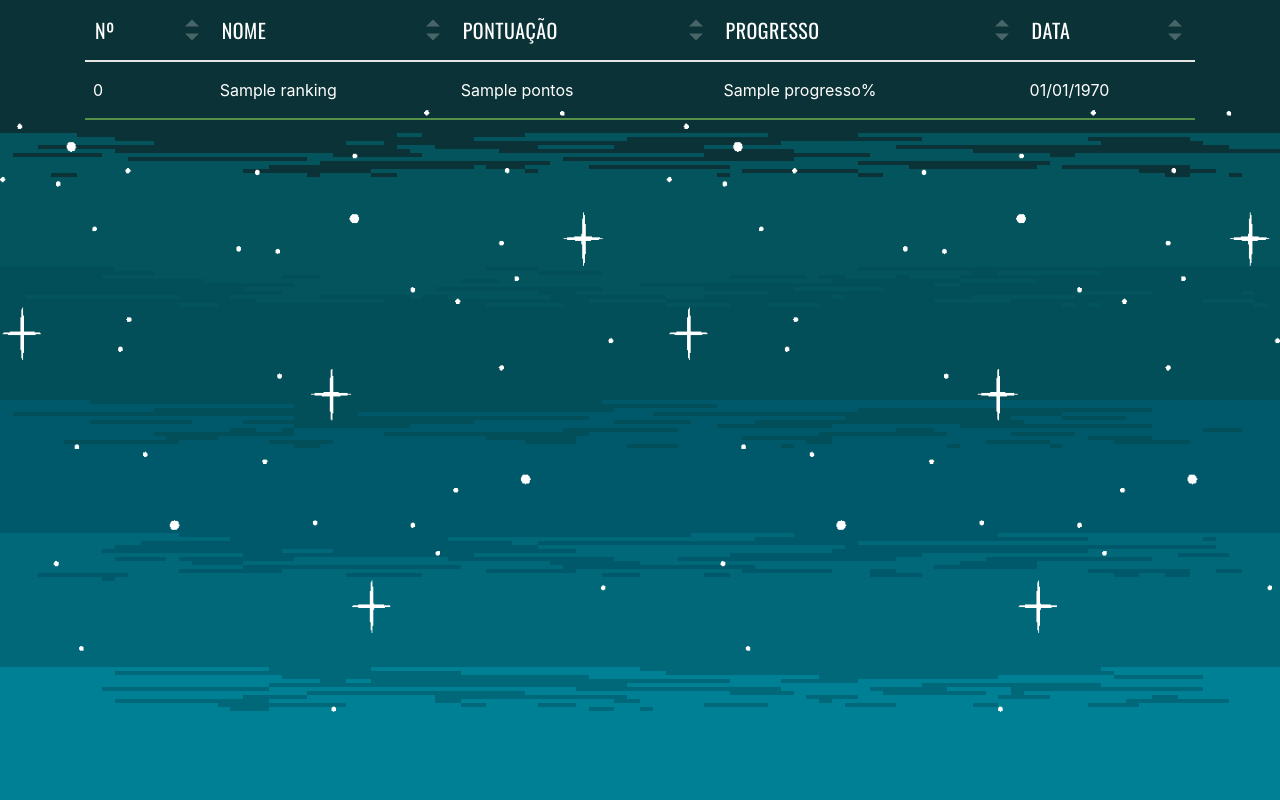
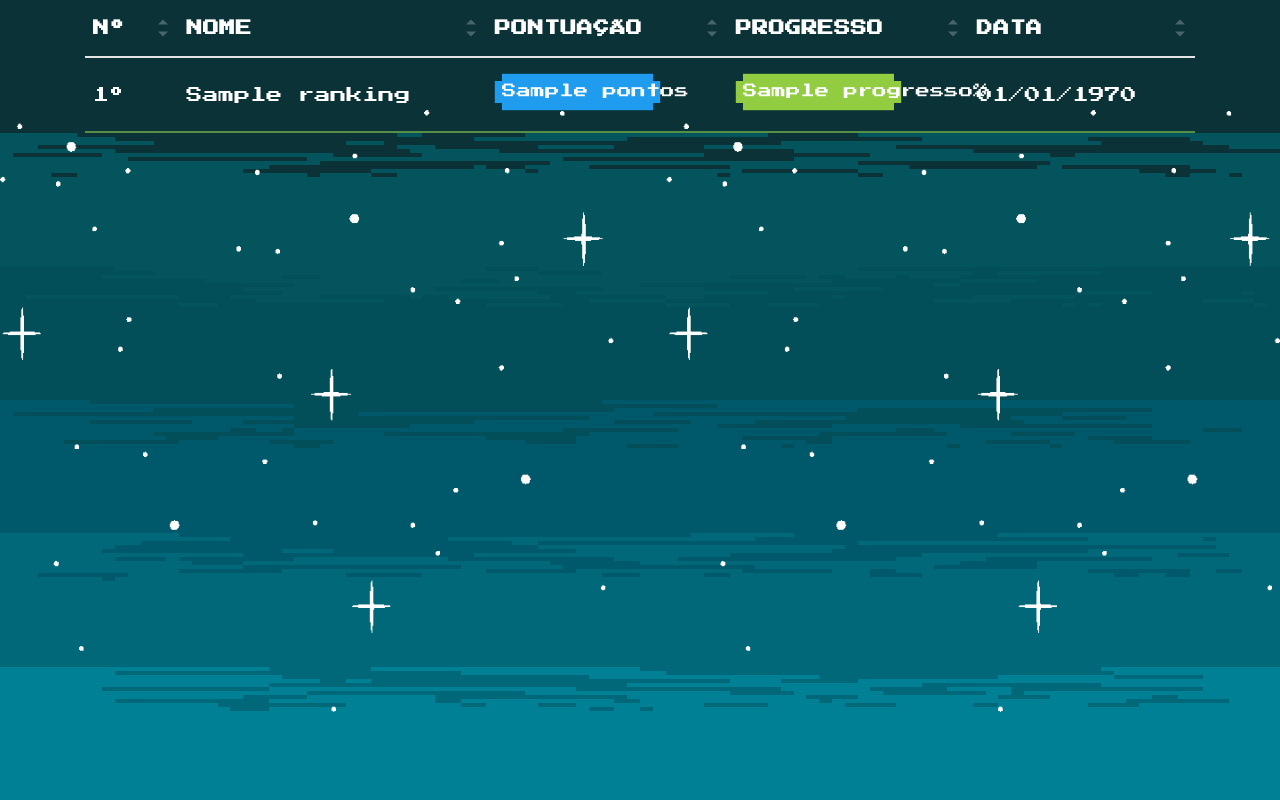
Before and after one commit to 1995Everton/Arcano, a PHP site: template view/pages/Ranking.php in a window 1280 px wide. Run offline with PHP 8.4, Linux system fonts and the light colour scheme; the template is opened without the code that fills it: most values are stand-ins (such as "Sample title", 1, 10 or a date in 2020); some libraries are stand-ins or nearby versions.

Commit message:
NES.css Global

```diff
--- a/public/css/table.css
+++ b/public/css/table.css
@@ -1,4 +1,3 @@
-@import url(https://fonts.googleapis.com/css?family=Oswald:400|Raleway:400,700,400italic,700italic);
 *,
 :before,
 :after {
@@ -27,7 +26,6 @@ table td {
 }
 
 table th {
-    font: 400 1.25em/1 'Oswald', sans-serif;
     letter-spacing: 0.025em;
     outline: none;
     padding-right: 2em;
@@ -243,7 +241,6 @@ footer a {
 
     table td:before {
         content: attr(data-label);
-        font: 400 1.125em/1 'Oswald', sans-serif;
         left: 0.5em;
         position: absolute;
         top: 0.125em;
--- a/view/header.php
+++ b/view/header.php
@@ -6,12 +6,16 @@
      <!-- Plugins CSS-->
     <link rel="stylesheet" href="css/lib/bootstrap.css">
     <link rel="stylesheet" href="css/lib/fontawesome/css/all.min.css">
+    <link href="https://unpkg.com/nes.css@2.2.0/css/nes.min.css" rel="stylesheet" />
+    <link href="https://fonts.googleapis.com/css?family=Press+Start+2P" rel="stylesheet">
+    <link href="https://unpkg.com/nes.css/css/nes.css" rel="stylesheet" />
      <!-- Css Projeto-->
     <link rel="stylesheet" href="css/footer.css">
     <link rel="stylesheet" href="css/dropdown.css">
     <link rel="stylesheet" type="text/css" href="css/testeBG.css">
     <!-- Plugins JavaScript-->
     <script src='http://cdnjs.cloudflare.com/ajax/libs/jquery/2.1.3/jquery.min.js'></script>
+
 </head>
 <body>
     <?php if(isset($_SESSION['id_usuarios'])):
--- a/view/pages/Enigma.php
+++ b/view/pages/Enigma.php
@@ -1,7 +1,4 @@
 <link rel="stylesheet" href="css/enigma_engine.css">
-<link href="https://unpkg.com/nes.css@2.2.0/css/nes.min.css" rel="stylesheet" />
-<link href="https://fonts.googleapis.com/css?family=Press+Start+2P" rel="stylesheet">
-<link href="https://unpkg.com/nes.css/css/nes.css" rel="stylesheet" />
 <div class="sky">
     <div class="sky-level">
     </div>
--- a/view/pages/Ranking.php
+++ b/view/pages/Ranking.php
@@ -1,26 +1,3 @@
-<!--<table class="table">-->
-<!--    <thead>-->
-<!--        <tr>-->
-<!--            <th scope="col">#</th>-->
-<!--            <th scope="col">Nome</th>-->
-<!--            <th scope="col">Pontuação</th>-->
-<!--            <th scope="col">Progresso</th>-->
-<!--            <th scope="col">Data</th>-->
-<!--        </tr>-->
-<!--    </thead>-->
-<!--    <tbody>-->
-<!--        --><?php //foreach ($ranking as $key =>$usuario):?>
-<!--            <tr>-->
-<!--                <th scope="row">--><?//= $key;?><!--</th>-->
-<!--                <td>--><?//= $usuario['nome_usuario'];?><!--</td>-->
-<!--                <td>--><?//= $usuario['pontos'];?><!--</td>-->
-<!--                <td>--><?//= $usuario['progresso']."%";?><!--</td>-->
-<!--                <td>--><?//= date("d/m/Y", strtotime($usuario['data']));?><!--</td>-->
-<!--            </tr>-->
-<!--        --><?php //endforeach;?>
-<!--    </tbody>-->
-<!--</table>-->
-
 <link rel="stylesheet" href="css/table.css">
 
 <div class="sky">
@@ -47,10 +24,18 @@
                 <tbody>
                 <?php foreach ($ranking as $key =>$usuario):?>
                     <tr>
-                        <td data-label="Nº"><?= $key;?></td>
+                        <td data-label="Nº"><?= ($key+1)."º";?></td>
                         <td data-label="Nome"><?= $usuario['nome_usuario'];?></td>
-                        <td data-label="Pontuação"><?= $usuario['pontos'];?></td>
-                        <td data-label="Progresso"><?= $usuario['progresso']."%";?></td>
+                        <td data-label="Pontuação">
+                            <a href="#" class="nes-badge">
+                                <span class="is-primary"><?= $usuario['pontos'];?></span>
+                            </a>
+                        </td>
+                        <td data-label="Progresso">
+                            <a href="#" class="nes-badge">
+                                <span class="is-success"><?= $usuario['progresso']."%";?></span>
+                            </a>
+                        </td>
                         <td data-label="Data"><?= date("d/m/Y", strtotime($usuario['data']));?></td>
                     </tr>
                 <?php endforeach;?>
```
